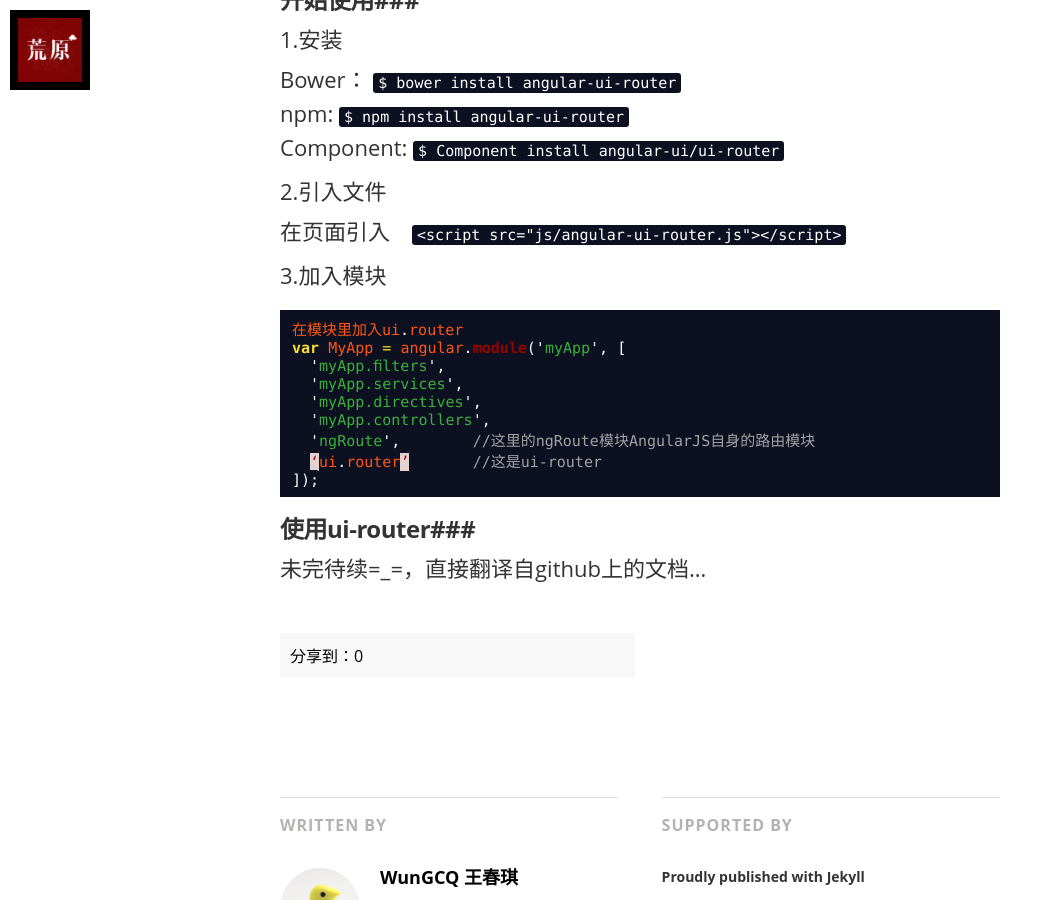
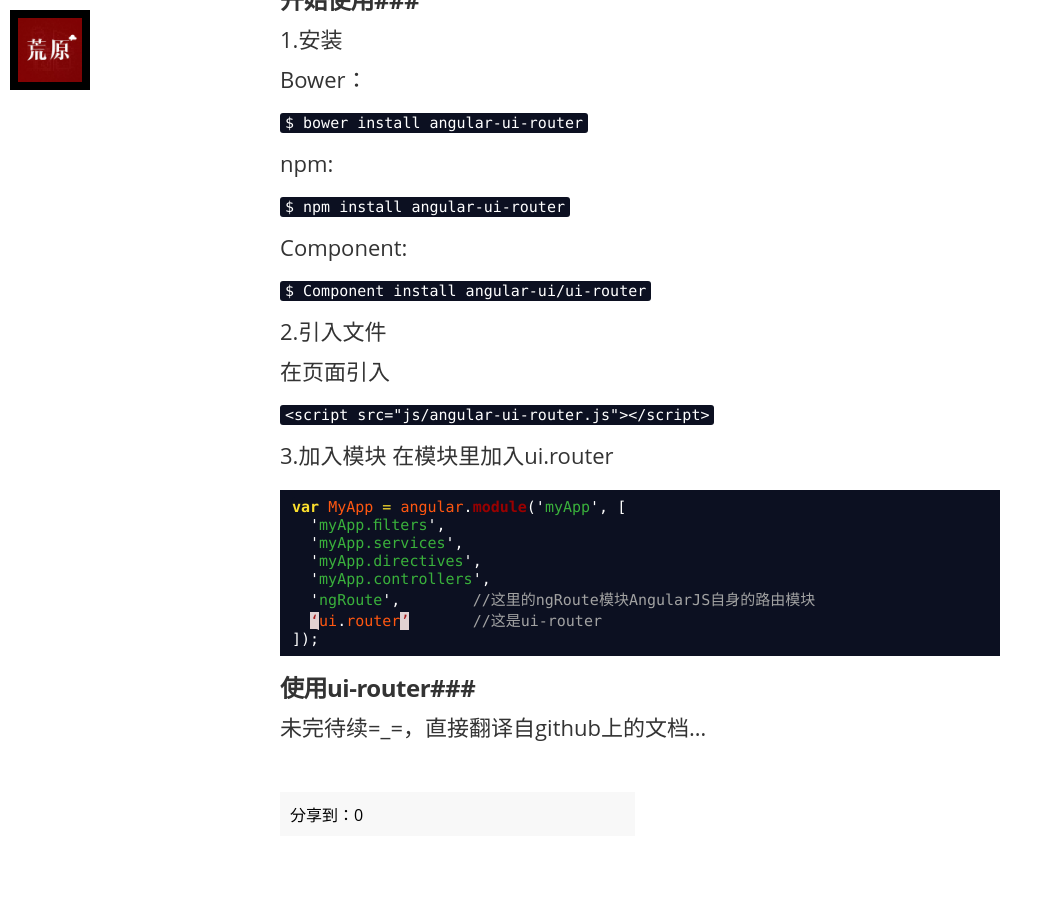
Before and after one commit to wcqblog/wcqblog.github.io, a Jekyll site: the page built from _posts/2015-1-30-AngularJS-UI-Router.markdown, in a window 1280 px wide and 900 px high, scrolled down 1210 px. Shown: the whole window, without its empty margins (0-1053 px from the left). Built offline with Jekyll 4.4.1, drawn with Linux system fonts in a browser that asks for light colours; nearby versions of some CDN libraries; some web fonts are replaced; Markdown is read by kramdown in place of the engine named in the settings; comment, search, counter and statistics services are not loaded; part of the change alters nothing that is shown.

````diff
--- a/_posts/2015-1-30-AngularJS-UI-Router.markdown
+++ b/_posts/2015-1-30-AngularJS-UI-Router.markdown
@@ -15,17 +15,28 @@ image: /assets/article_images/angular/angular.jpg
 ###开始使用###
 1.安装
 
-Bower：    ``` $ bower install angular-ui-router ``` <br>
-npm:       ``` $ npm install angular-ui-router ``` <br>
-Component: ``` $ Component install angular-ui/ui-router ``` <br>
+Bower：
+
+``` $ bower install angular-ui-router ``` <br>
+
+npm:
+
+``` $ npm install angular-ui-router ``` <br>
+
+Component:
+
+``` $ Component install angular-ui/ui-router ``` <br>
 
 2.引入文件
 
-在页面引入　```<script src="js/angular-ui-router.js"></script>``` <br>
+在页面引入
+
+```<script src="js/angular-ui-router.js"></script>``` <br>
 
 3.加入模块
+在模块里加入ui.router
+
 ```javascript
-在模块里加入ui.router
 var MyApp = angular.module('myApp', [
   'myApp.filters',
   'myApp.services',
````
